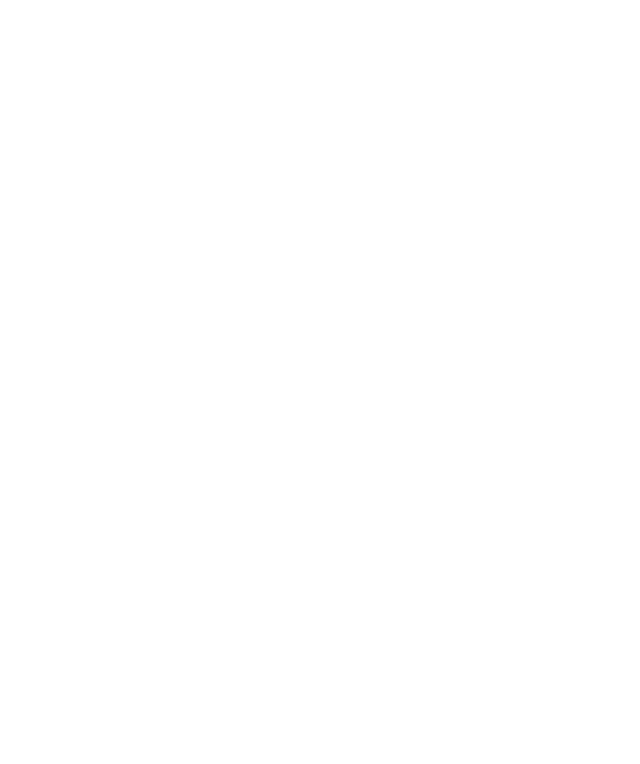
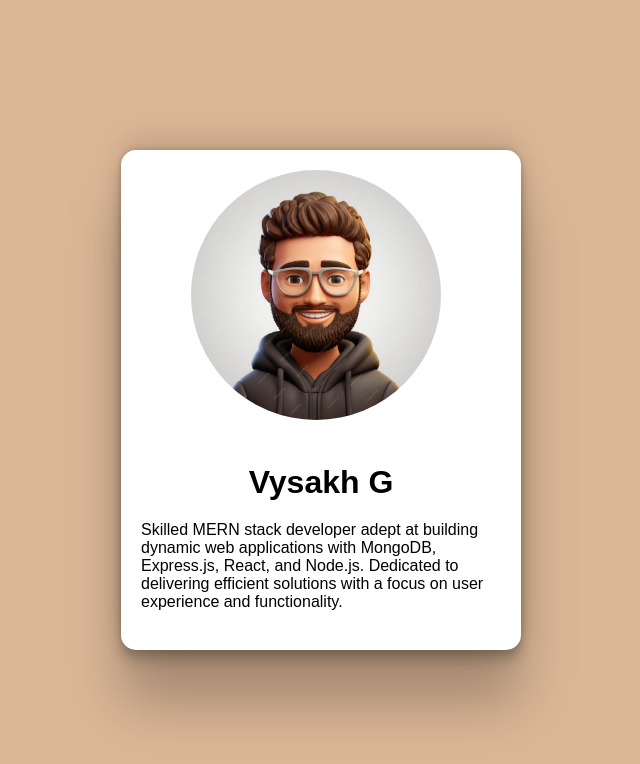
Before and after one commit to Vysakhgireesh/Profile-card, a plain HTML site: page index.html in a window 1280 px wide. Shown: the whole page, without its empty margins (319-959 px from the left). Drawn offline with Linux system fonts and the light colour scheme.

Commit message:
final commit

```diff
--- a/index.html
+++ b/index.html
@@ -1,12 +1,30 @@
 <!DOCTYPE html>
 <html lang="en">
+
 <head>
     <meta charset="UTF-8">
     <meta name="viewport" content="width=device-width, initial-scale=1.0">
     <title>Profile Card</title>
+    <link rel="stylesheet" href="style.css">
 </head>
+
 <body>
+    <div class="container">
+        <div class="box">
+            <div class="image-box">
+                <img src="./images/profilepic.jpg" alt="">
+            </div>
+            <div class="box-text">
+                <h1>Vysakh G</h1>
+                <p>Skilled MERN stack developer adept at building dynamic web applications with MongoDB, Express.js,
+                    React, and Node.js. Dedicated to delivering efficient solutions with a focus on user experience and
+                    functionality.</p>
 
+            </div>
+
+        </div>
+    </div>
 
 </body>
+
 </html>
--- /dev/null
+++ b/style.css
@@ -0,0 +1,42 @@
+* {
+    margin: 0;
+    padding: 0;
+    box-sizing: border-box;
+}
+
+.container {
+    width: 100%;
+    height: 100vh;
+    background-color:rgb(184 109 44 / 49%);
+    display: flex;
+    justify-content: center;
+    align-items: center;
+}
+
+.box {
+    width: 400px;
+    height: 500px;
+    background-color: white;
+    border-radius: 15px;
+    padding: 20px;
+    box-shadow: rgba(0, 0, 0, 0.25) 0px 54px 55px, rgba(0, 0, 0, 0.12) 0px -12px 30px, rgba(0, 0, 0, 0.12) 0px 4px 6px, rgba(0, 0, 0, 0.17) 0px 12px 13px, rgba(0, 0, 0, 0.09) 0px -3px 5px;;
+
+}
+
+.image-box img {
+    margin-left: 50px;
+    width: 250px;
+    height: 250px;
+    border-radius: 50%;
+
+}
+
+.box-text h1 {
+    font-family:Arial, Helvetica, sans-serif;
+    margin-top: 20px;
+    padding: 20px;
+    text-align: center;
+}
+p{
+    font-family: sans-serif;
+}
```
Also changed, not shown: images/profilepic.jpg (added).
